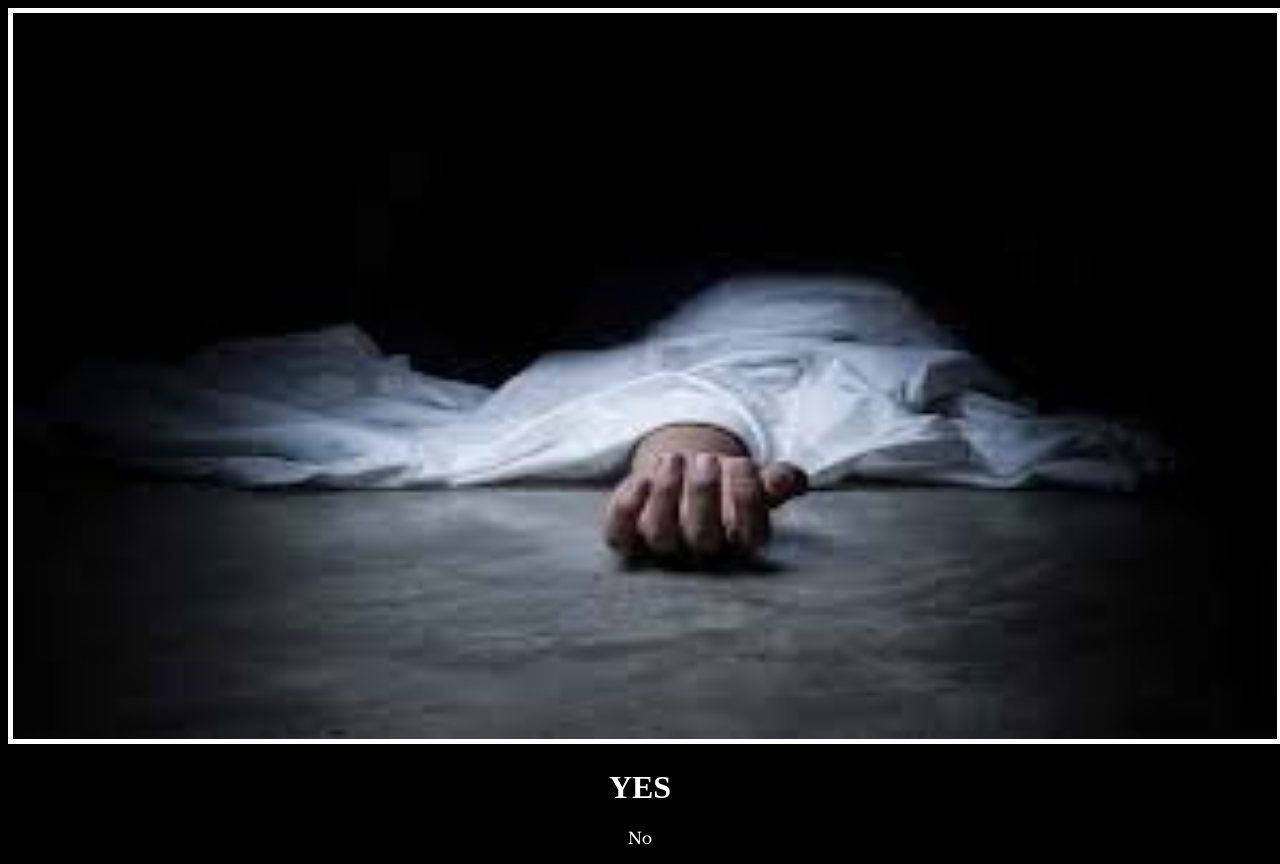
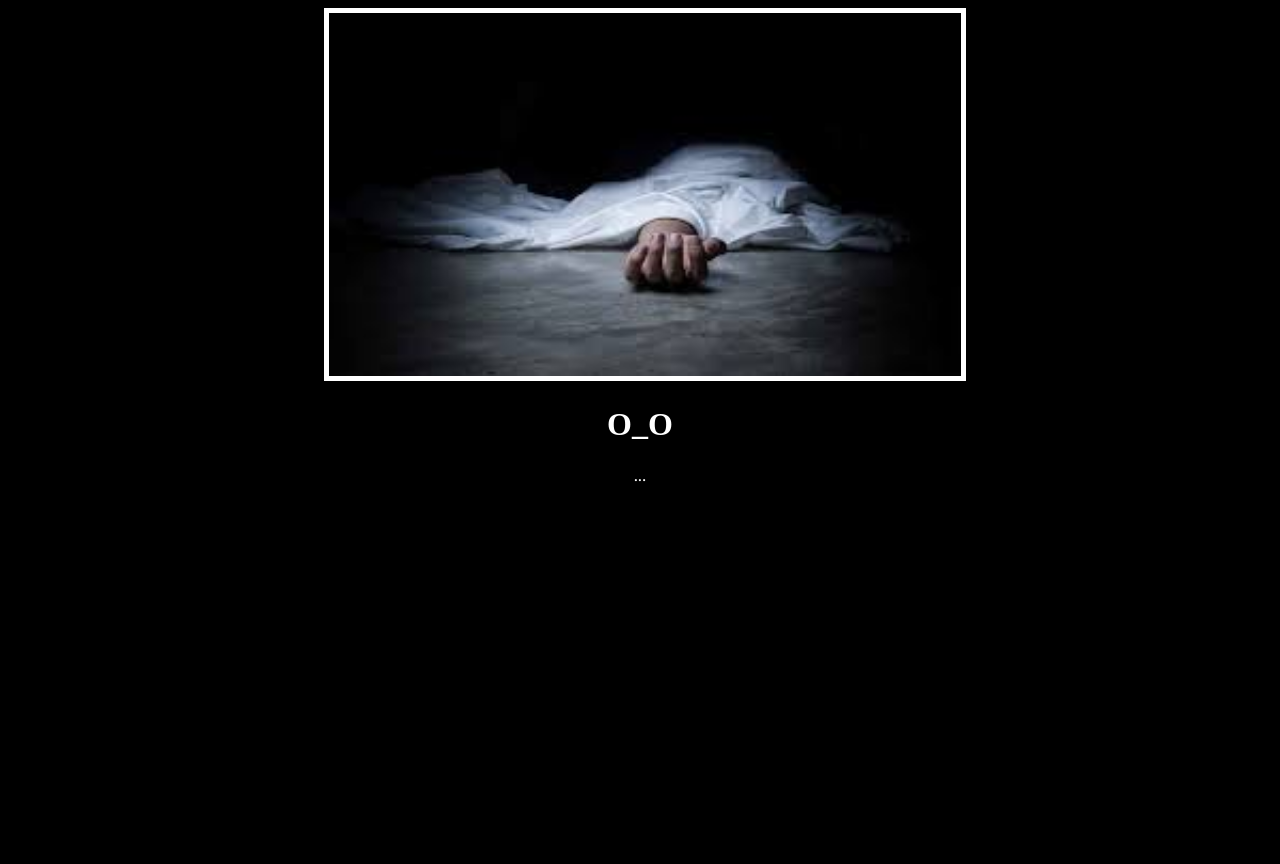
Before and after one commit to jemmaloles/LaboratoryActivity2, a plain HTML site: page Laboratory Activity 2/6.4 Meme/index.html in a window 1280 px wide. After the commit the page ends 800 px from the top, so only its background shows below. Drawn offline with nearby package versions, Linux system fonts and the light colour scheme.

Commit message:
Update index.html

```diff
--- a/Laboratory Activity 2/6.4 Meme/index.html
+++ b/Laboratory Activity 2/6.4 Meme/index.html
@@ -10,10 +10,10 @@
 <link href="https://fonts.googleapis.com/css2?family=Libre+Baskerville:ital,wght@0,400..700;1,400..700&display=swap" rel="stylesheet">
 </head>
 <body>
-  <div width="50%" margin-left="25%">
+  <div class="box">
     <img src="./assets/dead.jpg" class="border" width="100%"></a>
-    <h1>Yes</h1>
-    <p>No</p>
+    <h1>o_o</h1>
+    <p>...</p>
   </div>
 </body>
 </html>
```
